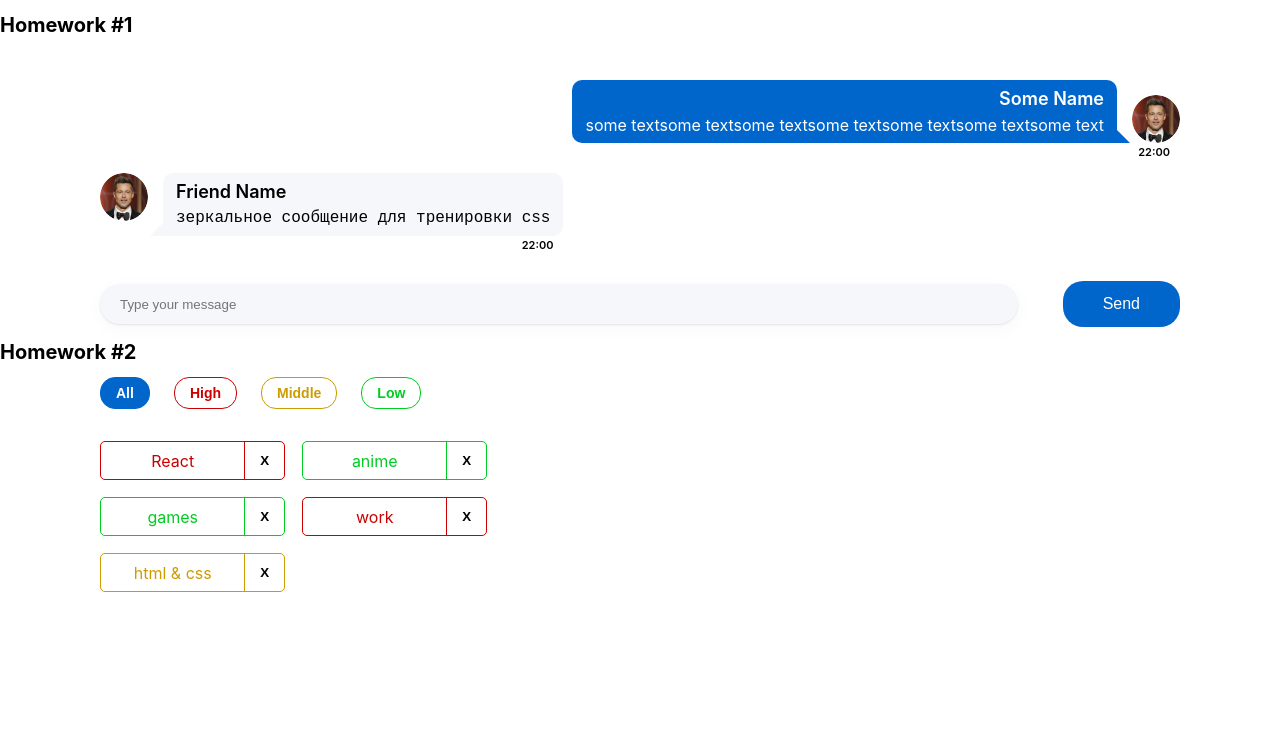
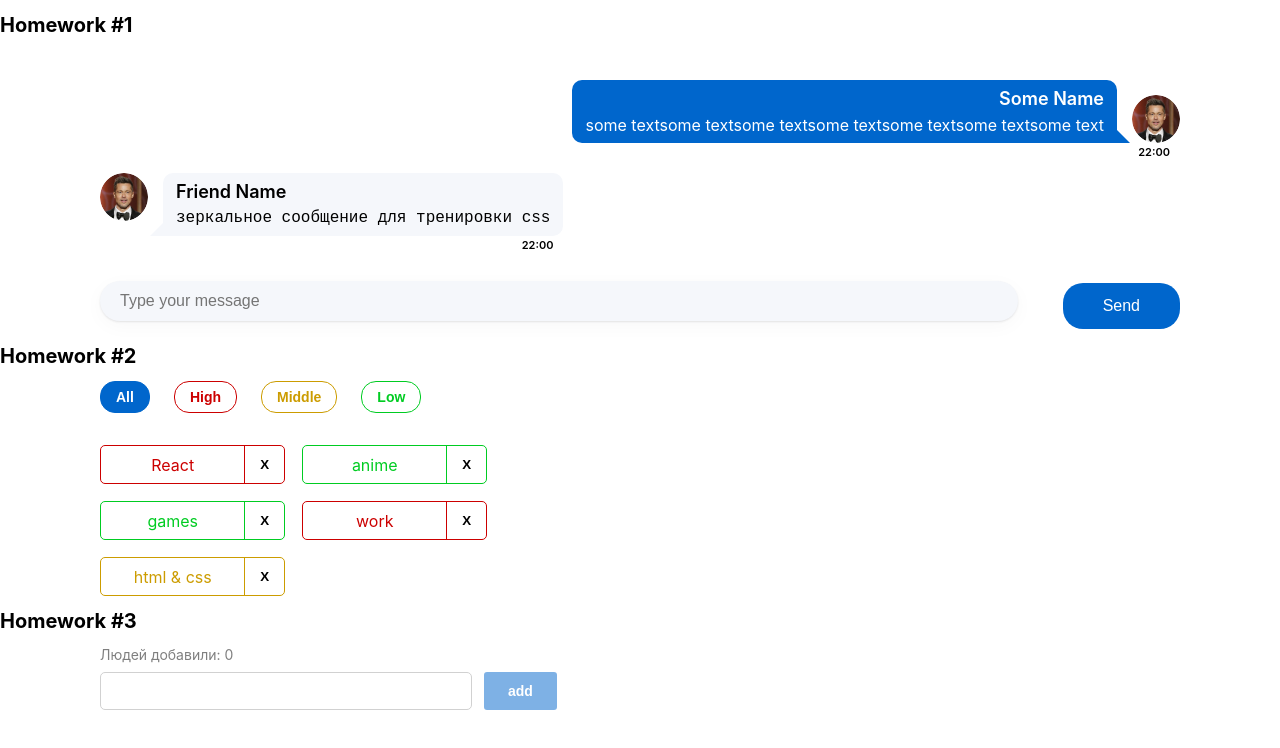
Before and after one commit to DaniyelGit/DZ-Incubator, a React (Create React App) app: page / in a window 1280 px wide. Shown: the top 748 px of the page. Built offline with nearby package versions, Linux system fonts and the light colour scheme.

Commit message:
completed 3 tasks

```diff
--- a/src/s1-main/App.tsx
+++ b/src/s1-main/App.tsx
@@ -2,6 +2,7 @@
 import s from './App.module.css'
 import HW1 from '../s2-homeworks/hw01/HW1'
 import HW2 from "../s2-homeworks/hw02/HW2";
+import HW3 from "../s2-homeworks/hw03/HW3";
 
 function App() {
     return (
@@ -9,7 +10,7 @@
             <HW1/>
             {/*раскомментировать по ходу выполнения*/}
             <HW2/>
-            {/*<HW3/>*/}
+            <HW3/>
             {/*<HW4/>*/}
 
             {/*при выполнении дз 5 и более - закомментировать здесь дз 1-4, так как они есть внутри дз 5*/}
--- a/src/s2-homeworks/hw03/Greeting.module.css
+++ b/src/s2-homeworks/hw03/Greeting.module.css
@@ -1,35 +1,74 @@
 .greetingForm {
+
 }
 
 .inputAndButtonContainer {
+    display: flex;
 }
 
 .error {
+    font-weight: 400;
+    font-size: 14px;
+    line-height: 17px;
+    color: #CC0000;
 }
 
-.input {
+input {
+    width: 372px;
+    padding: 8px 12px;
+    border: 1px solid #D1D1D1;
+    border-radius: 5px;
+    font-weight: 500;
+    font-size: 16px;
+    line-height: 20px;
+    outline: none;
+    margin-bottom: 10px;
 }
 
 .input:focus {
+
 }
 
 .errorInput {
+    border: 1px solid #CC0000;
 }
 
 .button {
+    margin-left: 12px;
+    padding: 0 24px;
+    border: none;
+    background: #0066CC;
+    border-radius: 3px;
+    color: #fff;
+    font-weight: 600;
+    font-size: 14px;
+    line-height: 20px;
+    height: 38px;
 }
 
 .button:focus {
+
 }
 
 .button:active {
+
 }
 
 .button:disabled {
+    opacity: .5;
 }
 
 .text {
+    font-weight: 400;
+    font-size: 14px;
+    line-height: 17px;
+    color: rgba(0, 0, 0, 0.5);
+    margin-bottom: 9px;
 }
 
 .greeting {
+    font-weight: 500;
+    font-size: 14px;
+    line-height: 17px;
+    color: #000000;
 }
--- a/src/s2-homeworks/hw03/Greeting.tsx
+++ b/src/s2-homeworks/hw03/Greeting.tsx
@@ -2,17 +2,17 @@
 import s from './Greeting.module.css'
 
 type GreetingPropsType = {
-    name: any // need to fix any
-    setNameCallback: any // need to fix any
-    addUser: any // need to fix any
-    onBlur: any // need to fix any
-    onEnter: any // need to fix any
-    error: any // need to fix any
-    totalUsers: any // need to fix any
-    lastUserName?: any // need to fix any
+    name: string
+    setNameCallback: (e: ChangeEvent<HTMLInputElement>) => void
+    addUser: () => void
+    onBlur: () => void
+    onEnter: (e: KeyboardEvent<HTMLInputElement>) => void
+    error: string
+    totalUsers: number
+    lastUserName?: string
 }
 
-// презентационная компонента (для верстальщика)
+
 const Greeting: React.FC<GreetingPropsType> = (
     {
         name,
@@ -23,9 +23,9 @@
         error,
         totalUsers,
         lastUserName,
-    } // деструктуризация пропсов
+    }
 ) => {
-    const inputClass = s.errorInput // need to fix with (?:)
+    const inputClass = error ? s.errorInput : '';
 
     return (
         <div id={'hw3-form'} className={s.greetingForm}>
@@ -45,6 +45,7 @@
                         className={inputClass}
                         onKeyDown={onEnter}
                         onBlur={onBlur}
+                        autoFocus
                     />
                     <div id={'hw3-error'} className={s.error}>
                         {error}
--- a/src/s2-homeworks/hw03/GreetingContainer.tsx
+++ b/src/s2-homeworks/hw03/GreetingContainer.tsx
@@ -3,34 +3,41 @@
 import { UserType } from './HW3'
 
 type GreetingContainerPropsType = {
-    users: any // need to fix any
-    addUserCallback: any // need to fix any
+    users: UserType[]
+    addUserCallback: (name: string) => void
 }
 
-export const pureAddUser = (name: any, setError: any, setName: any, addUserCallback: any) => {
-    // если имя пустое - показать ошибку, иначе - добавить юзера и очистить инпут
+export const pureAddUser = (name: string, setError: (errValue: string) => void, setName: (name: string) => void, addUserCallback: (name: string) => void) => {
+    if (name === '') {
+        setError('Ошибка! Введите имя!');
+    }
+    else {
+        addUserCallback(name.trim());
+        setName('');
+    }
 }
 
-export const pureOnBlur = (name: any, setError: any) => { // если имя пустое - показать ошибку
+export const pureOnBlur = (name: string, setError: (errValue: string) => void) => {
+    !name.trim() && setError('Ошибка! Введите имя!');
 }
 
-export const pureOnEnter = (e: any, addUser: any) => { // если нажата кнопка Enter - добавить
+export const pureOnEnter = (e: KeyboardEvent<HTMLInputElement>, addUser: () => void) => {
+    if (e.key === 'Enter') {
+        addUser();
+    }
 }
 
-// более простой и понятный для новичков
-// function GreetingContainer(props: GreetingPropsType) {
 
-// более современный и удобный для про :)
 const GreetingContainer: React.FC<GreetingContainerPropsType> = ({
     users,
     addUserCallback,
 }) => {
-    // деструктуризация пропсов
-    const [name, setName] = useState<any>('') // need to fix any
-    const [error, setError] = useState<any>('') // need to fix any
 
-    const setNameCallback = (e: any) => { // need to fix any
-        setName('some name') // need to fix
+    const [name, setName] = useState<string>('');
+    const [error, setError] = useState<string>('');
+
+    const setNameCallback = (e: ChangeEvent<HTMLInputElement>) => {
+        setName(e.currentTarget.value);
 
         error && setError('')
     }
@@ -42,12 +49,12 @@
         pureOnBlur(name, setError)
     }
 
-    const onEnter = (e: any) => {
+    const onEnter = (e: KeyboardEvent<HTMLInputElement>) => {
         pureOnEnter(e, addUser)
     }
 
-    const totalUsers = 0 // need to fix
-    const lastUserName = 'some name' // need to fix
+    const totalUsers = users.length;
+    const lastUserName = users.length ? users[users.length-1].name : '';
 
     return (
         <Greeting
--- a/src/s2-homeworks/hw03/HW3.tsx
+++ b/src/s2-homeworks/hw03/HW3.tsx
@@ -19,20 +19,22 @@
 
 // types
 export type UserType = {
-    _id: any // need to fix any
-    name: any // need to fix any
+    _id: string
+    name: string
 }
 
-export const pureAddUserCallback = (name: any, setUsers: any, users: any) => { // need to fix any
-    const user = { // need to fix
+export const pureAddUserCallback = (name: string, setUsers: (objUser: UserType[]) => void, users: UserType[]) => {
+    const user: UserType = {
+        _id: v1(),
+        name: name,
     }
     setUsers([...users, user])
 }
 
 const HW3 = () => {
-    const [users, setUsers] = useState<any>([]) // need to fix any
+    const [users, setUsers] = useState<UserType[]>([])
 
-    const addUserCallback = (name: any) => { // need to fix any
+    const addUserCallback = (name: string) => {
         pureAddUserCallback(name, setUsers, users)
     }
 
```
